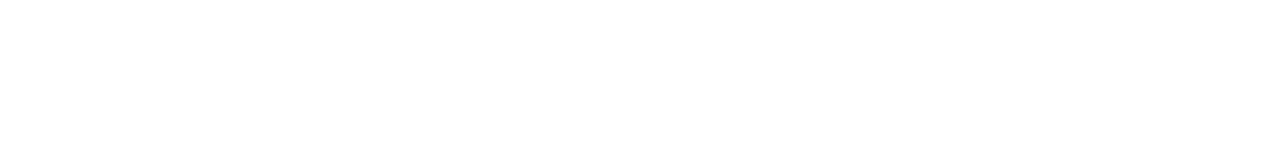
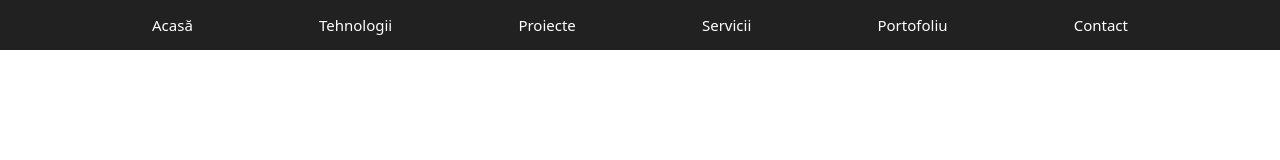
Before and after one commit to bragaion/bragaion.github.io, a website: page src/index.html in a window 1280 px wide. Drawn offline with Linux system fonts and the light colour scheme.

Commit message:
1. Am creat meniul

```diff
--- a/src/index.html
+++ b/src/index.html
@@ -3,11 +3,28 @@
 <head>
     <meta charset="UTF-8">
     <meta name="viewport" content="width=device-width, initial-scale=1.0">
-    <title>Document</title>
+    <title></title>
     <link rel="stylesheet" href="css/bootstrap-reboot.min.css">
     <link rel="stylesheet" href="css/bootstrap-grid.min.css">
+    <link rel="stylesheet" href="css/style.min.css">
 </head>
 <body>
 
+    <header>
+        <nav>
+            <div class="container">
+                <ul class="menu">
+                    <li class="menu_item"><a href="#" class="menu_link">Acasă</a></li>
+                    <li class="menu_item"><a href="#" class="menu_link">Tehnologii</a></li>
+                    <li class="menu_item"><a href="#" class="menu_link">Proiecte</a></li>
+                    <li class="menu_item"><a href="#" class="menu_link">Servicii</a></li>
+                    <li class="menu_item"><a href="#" class="menu_link">Portofoliu</a></li>
+                    <li class="menu_item"><a href="#" class="menu_link">Contact</a></li>
+                </ul>
+            </div>
+        </nav>
+    </header>
+
+
 </body>
 </html>
--- a/src/sass/style.sass
+++ b/src/sass/style.sass
@@ -0,0 +1,21 @@
+header
+    height: 50px
+
+nav
+    position: fixed
+    width: 100%
+    height: 50px
+    background-color: #212121
+    z-index: 5
+
+.menu
+    display: flex
+    justify-content: space-between
+    padding: 13px 70px
+    margin: 0
+    list-style-type: none
+    &_link
+        color: #ffffff
+        font-size: 15px
+        font-weight: 300
+        text-decoration: none
```
Also changed, not shown: src/css/style.min.css, 1 other file.
